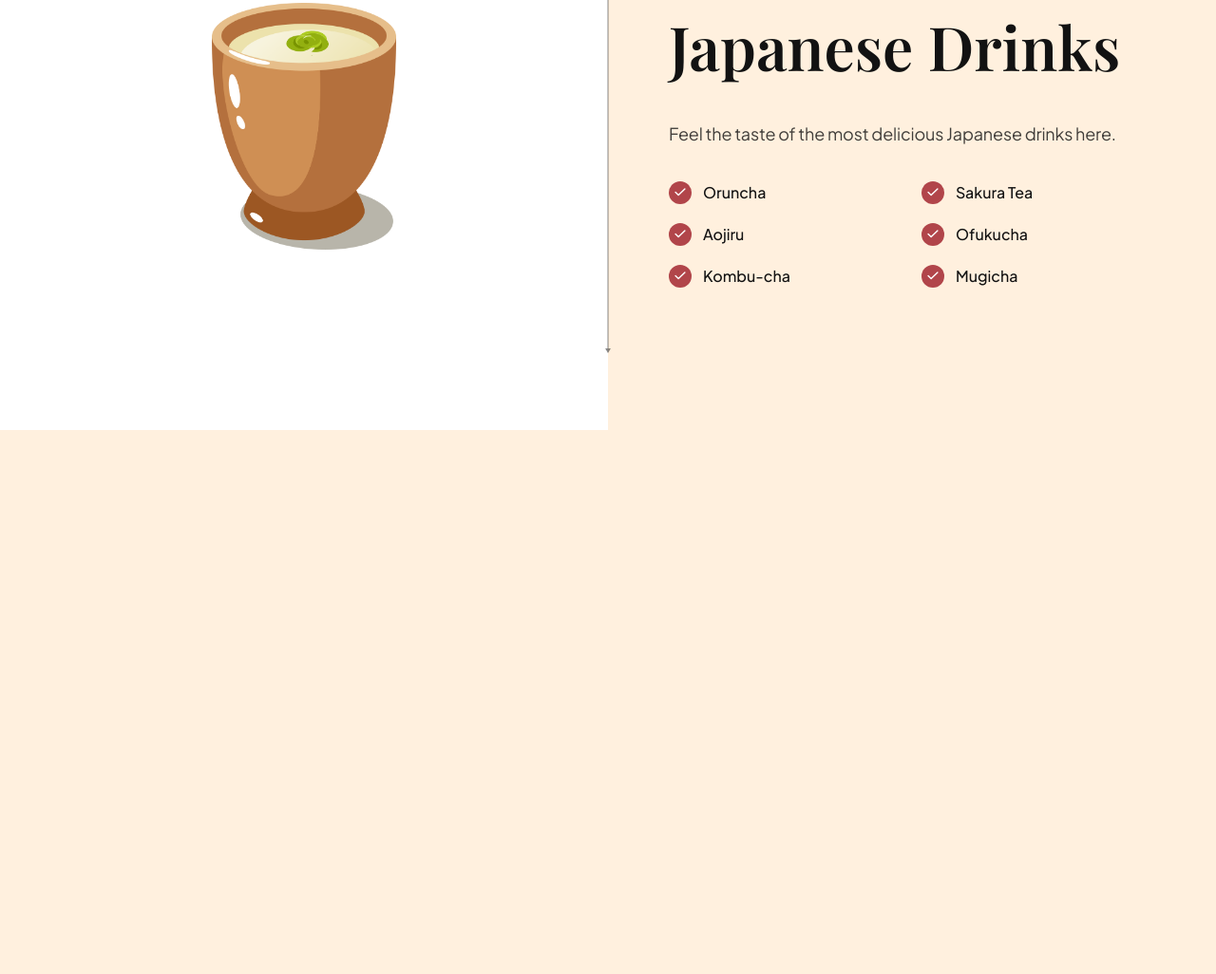
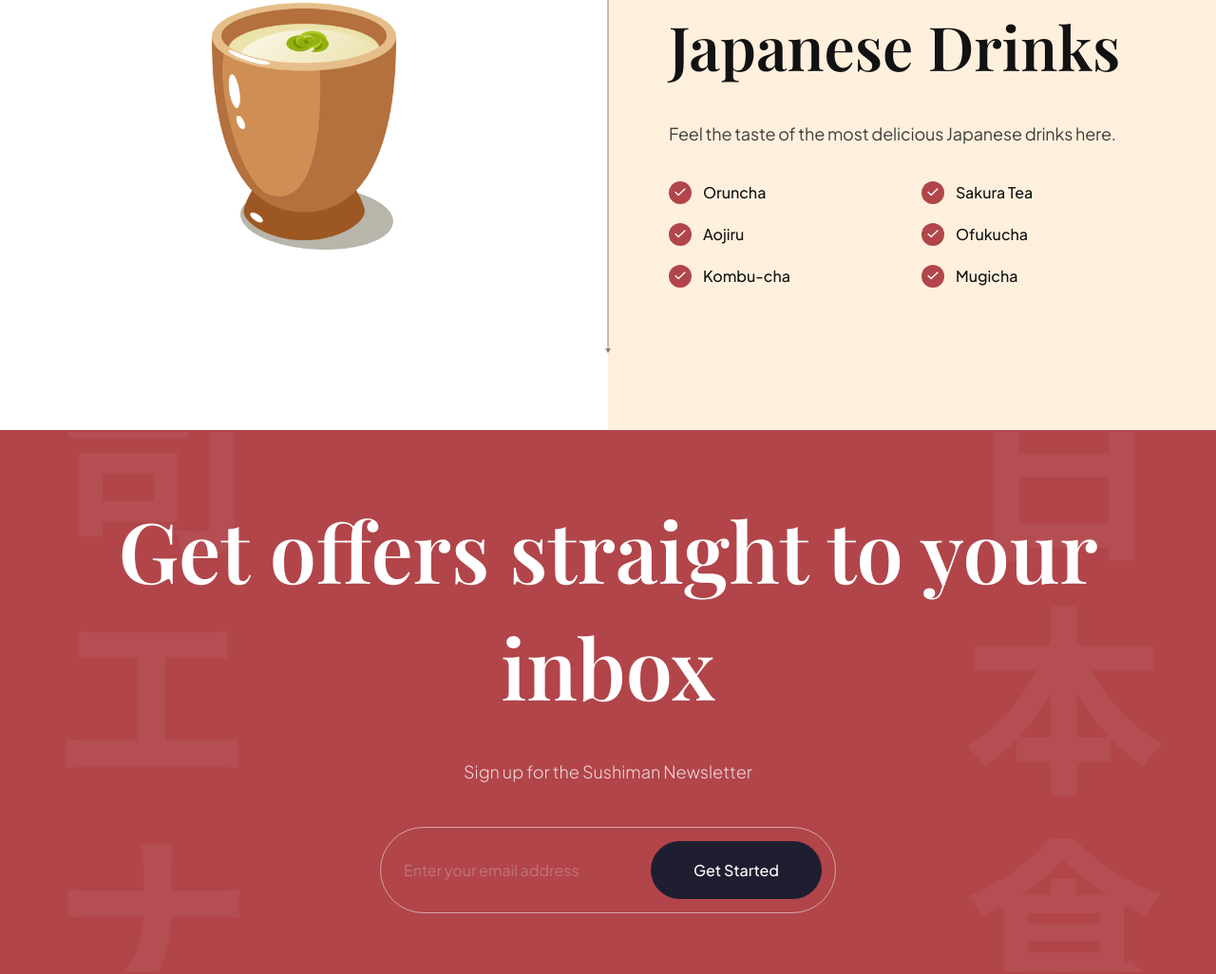
Before and after one commit to exzequel/sushi-static, a website built with Vite: page index.html in a window 1280 px wide. Shown: the part 3245-4271 px from the top of the page at 95% size. Before the commit the page ends 3698 px from the top, so only its background shows below. Built offline with nearby package versions, Linux system fonts and the light colour scheme.

Commit message:
add subscription content and styles

```diff
--- a/css/sections/subscribe.css
+++ b/css/sections/subscribe.css
@@ -0,0 +1,84 @@
+.subscription {
+    padding: 64px;
+
+    background-color: var(--primary-color);
+    background-image: url('../../assets/subscribe_bg.png');
+    background-position: center;
+    background-repeat: no-repeat;
+    background-size: contain;
+
+    flex-direction: column;
+    overflow: hidden;
+}
+
+.subscription h2 {
+    font-size: 88px;
+    font-family: var(--playfair-display);
+    font-weight: 600;
+    line-height: 123px;
+
+    color: #fff;
+    text-align: center;
+}
+
+.subscription p {
+    font-size: 18px;
+    font-family: var(--plus-jakarta-sans);
+    font-weight: 300;
+    line-height: 36px;
+
+    margin-top: 32px;
+
+    color: rgb(255, 255, 255, 0.8);
+    text-align: center;
+}
+
+.subscription__form {
+    min-width: 480px;
+    margin-top: 40px;
+
+    padding: 14px 14px 14px 24px;
+
+    display: flex;
+    gap: 10px;
+
+    border: 1px solid rgba(255, 255, 255, 0.5);
+    border-radius: 46px;
+}
+
+.subscription__form input {
+    flex: 1;
+
+    font-size: 16px;
+    font-weight: 400;
+    font-family: var(--plus-jakarta-sans);
+
+    color: #fff;
+    opacity: 0.5;
+
+    background: transparent;
+    border: none;
+    outline: none;
+}
+
+.subscription__form input::placeholder {
+    color: #fff;
+    opacity: 0.5;
+}
+
+.subscription__form button {
+    padding: 20px;
+
+    min-width: 180px;
+
+    font-size: 16px;
+    font-weight: 500;
+    font-family: var(--plus-jakarta-sans);
+    color: #fff;
+    text-align: center;
+
+    background: var(--black-400);
+    border-radius: 46px;
+    border: none;
+    outline: none;
+}
--- a/index.html
+++ b/index.html
@@ -316,6 +316,15 @@
     </section>
   </section>
 
+  <section class="subscription flex-center" id="services">
+    <h2 data-aos="flip-down">Get offers straight to your inbox</h2>
+    <p data-aos="fade-up">Sign up for the Sushiman Newsletter</p>
+
+    <div class="subscription__form" data-aos="fade-up">
+      <input type="text" placeholder="Enter your email address">
+      <button>Get Started</button>
+    </div>
+  </section>
 
   <script src="js/script.js" type="module"></script>
 </body>
```
